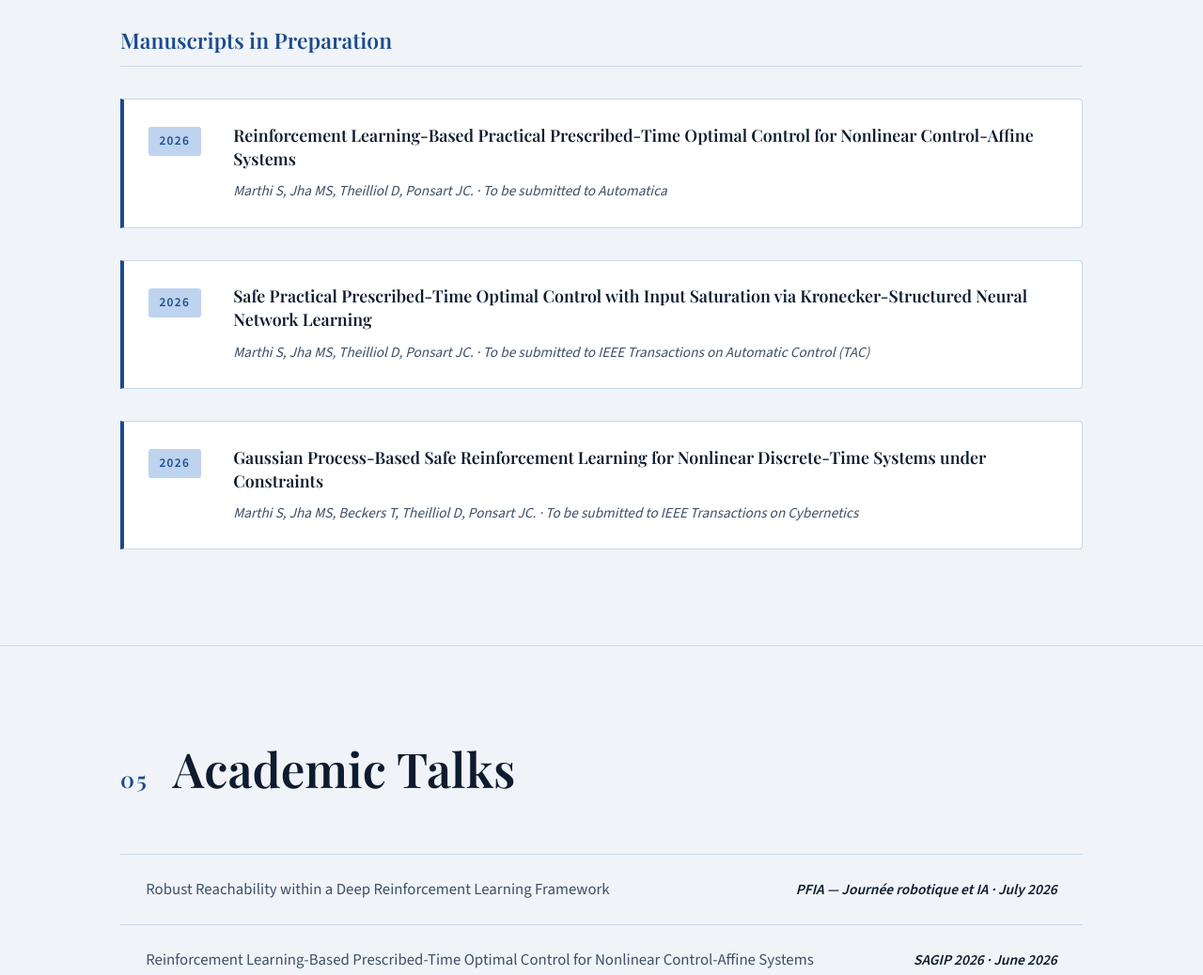
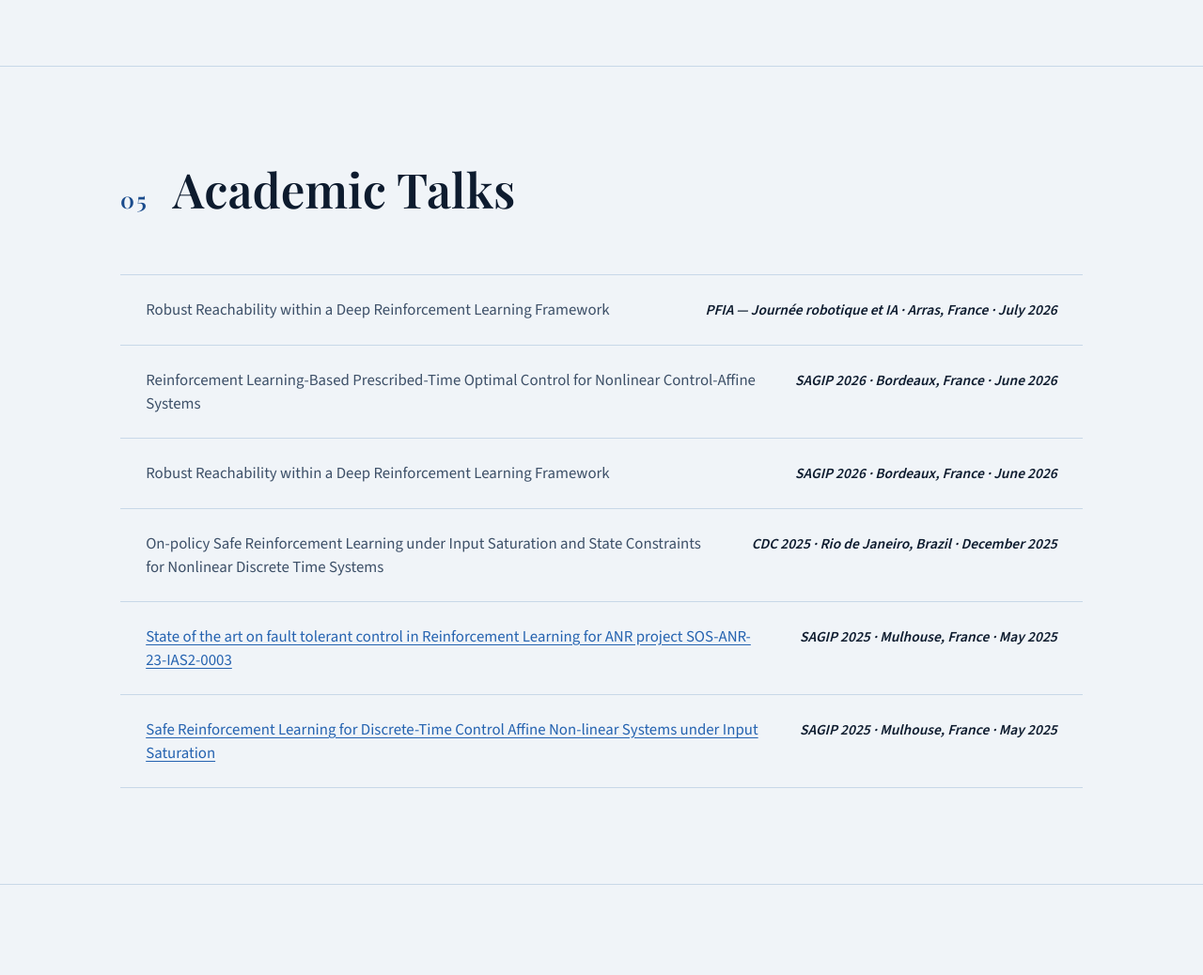
Before and after one commit to SatyaMarthi/My-Portfolio, a plain HTML site: page index.html in a window 1280 px wide. Shown: the part 4780-5818 px from the top of the page at 94% size. Drawn offline with nearby package versions, Linux system fonts and the light colour scheme; a web font is replaced by a local one.

Commit message:
Add files via upload

```diff
--- a/index.html
+++ b/index.html
@@ -743,7 +743,7 @@
         <span class="pub-year-badge">2026</span>
         <div>
           <p class="pub-title">Robust Reachability within a Deep Reinforcement Learning Framework</p>
-          <p class="pub-venue">Marthi S, Jha MS, Kanso S, Theilliol D. &middot; 2026 IFAC World Congress &mdash; Accepted for presentation with a journal publication option</p>
+          <p class="pub-venue">Marthi S, Jha MS, Theilliol D, Ponsart JC. &middot; 2026 IFAC World Congress &mdash; Accepted for presentation with a journal publication option</p>
         </div>
       </div>
       <div class="pub-item">
@@ -754,28 +754,6 @@
         </div>
       </div>
 
-      <h3 class="pub-group-title" data-en="Manuscripts in Preparation" data-fr="Manuscrits en Pr&eacute;paration">Manuscripts in Preparation</h3>
-      <div class="pub-item">
-        <span class="pub-year-badge">2026</span>
-        <div>
-          <p class="pub-title">Reinforcement Learning-Based Practical Prescribed-Time Optimal Control for Nonlinear Control-Affine Systems</p>
-          <p class="pub-venue">Marthi S, Jha MS, Theilliol D, Ponsart JC. &middot; To be submitted to <em>Automatica</em></p>
-        </div>
-      </div>
-      <div class="pub-item">
-        <span class="pub-year-badge">2026</span>
-        <div>
-          <p class="pub-title">Safe Practical Prescribed-Time Optimal Control with Input Saturation via Kronecker-Structured Neural Network Learning</p>
-          <p class="pub-venue">Marthi S, Jha MS, Theilliol D, Ponsart JC. &middot; To be submitted to <em>IEEE Transactions on Automatic Control (TAC)</em></p>
-        </div>
-      </div>
-      <div class="pub-item">
-        <span class="pub-year-badge">2026</span>
-        <div>
-          <p class="pub-title">Gaussian Process-Based Safe Reinforcement Learning for Nonlinear Discrete-Time Systems under Constraints</p>
-          <p class="pub-venue">Marthi S, Jha MS, Beckers T, Theilliol D, Ponsart JC. &middot; To be submitted to <em>IEEE Transactions on Cybernetics</em></p>
-        </div>
-      </div>
     </div>
   </section>
 
@@ -788,27 +766,27 @@
     <div class="talks-list">
       <div class="talk-item">
         <div class="talk-title">Robust Reachability within a Deep Reinforcement Learning Framework</div>
-        <div class="talk-venue"><strong>PFIA &mdash; Journ&eacute;e robotique et IA &middot; July 2026</strong></div>
+        <div class="talk-venue"><strong>PFIA &mdash; Journ&eacute;e robotique et IA &middot; Arras, France &middot; July 2026</strong></div>
       </div>
       <div class="talk-item">
         <div class="talk-title">Reinforcement Learning-Based Prescribed-Time Optimal Control for Nonlinear Control-Affine Systems</div>
-        <div class="talk-venue"><strong>SAGIP 2026 &middot; June 2026</strong></div>
+        <div class="talk-venue"><strong>SAGIP 2026 &middot; Bordeaux, France &middot; June 2026</strong></div>
       </div>
       <div class="talk-item">
         <div class="talk-title">Robust Reachability within a Deep Reinforcement Learning Framework</div>
-        <div class="talk-venue"><strong>SAGIP 2026 &middot; June 2026</strong></div>
+        <div class="talk-venue"><strong>SAGIP 2026 &middot; Bordeaux, France &middot; June 2026</strong></div>
       </div>
       <div class="talk-item">
         <div class="talk-title">On-policy Safe Reinforcement Learning under Input Saturation and State Constraints for Nonlinear Discrete Time Systems</div>
-        <div class="talk-venue"><strong>Rio de Janeiro, Brazil &mdash; Dec 2025</strong></div>
+        <div class="talk-venue"><strong>CDC 2025 &middot; Rio de Janeiro, Brazil &middot; December 2025</strong></div>
       </div>
       <div class="talk-item">
         <a href="https://scholar.google.com/citations?view_op=view_citation&hl=en&user=Ka3ReQgAAAAJ&citation_for_view=Ka3ReQgAAAAJ:d1gkVwhDpl0C" target="_blank" rel="noopener" class="talk-link">State of the art on fault tolerant control in Reinforcement Learning for ANR project SOS-ANR-23-IAS2-0003</a>
-        <div class="talk-venue"><strong>Mulhouse, France &mdash; May 2025</strong></div>
+        <div class="talk-venue"><strong>SAGIP 2025 &middot; Mulhouse, France &middot; May 2025</strong></div>
       </div>
       <div class="talk-item">
         <a href="https://scholar.google.com/citations?view_op=view_citation&hl=en&user=Ka3ReQgAAAAJ&citation_for_view=Ka3ReQgAAAAJ:u5HHmVD_uO8C" target="_blank" rel="noopener" class="talk-link">Safe Reinforcement Learning for Discrete-Time Control Affine Non-linear Systems under Input Saturation</a>
-        <div class="talk-venue"><strong>Mulhouse, France &mdash; May 2025</strong></div>
+        <div class="talk-venue"><strong>SAGIP 2025 &middot; Mulhouse, France &middot; May 2025</strong></div>
       </div>
     </div>
   </section>
```
